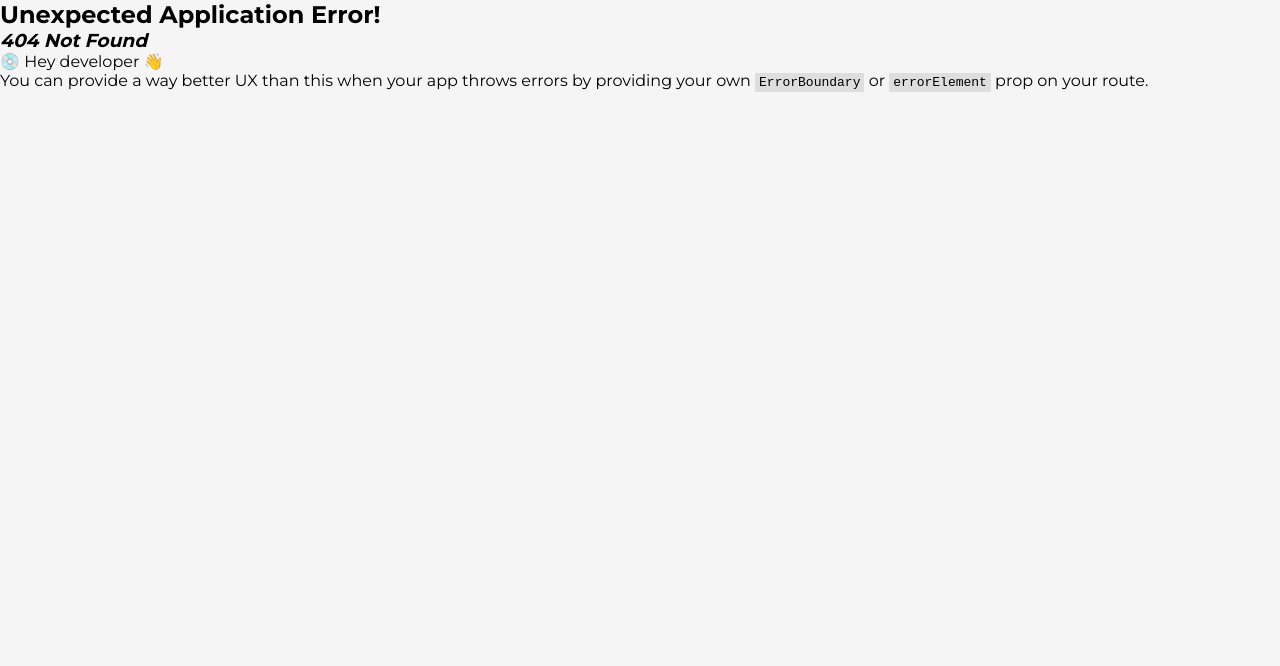
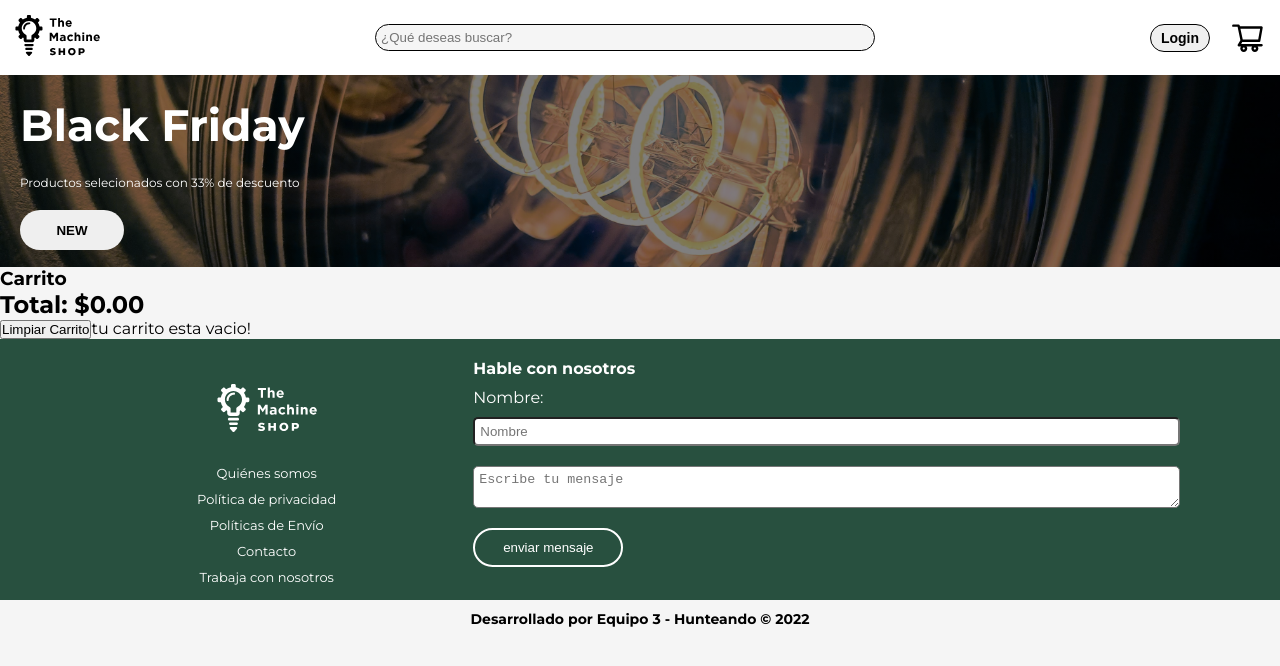
Before and after one commit to hernandw/themachineshop, a React (Vite) app in the folder frontend/: page /cart in a window 1280 px wide. Before the commit this address had no page. Shown: the top 666 px of the page. Built offline with nearby package versions, Linux system fonts and the light colour scheme.

Commit message:
cart persistence

```diff
--- a/frontend/src/App.jsx
+++ b/frontend/src/App.jsx
@@ -1,4 +1,4 @@
-import React, { useEffect, useState } from 'react';
+import { useEffect, useState } from 'react';
 import { Header, Footer } from './components/';
 import { Outlet, useLocation } from 'react-router-dom';
 import { Modal } from './components/Modal';
@@ -10,10 +10,9 @@ export const App = () => {
  const [modal, setModal] = useState(false);
  const [animarModal, setAnimarModal] = useState(false);
  const [user, setUser] = useState(null);
- const [cart, setCart] = useState({});
 
  useEffect(() => {
-		const mylocal = window.localStorage.getItem("loggedAppUser");
+  const mylocal = window.localStorage.getItem('loggedAppUser');
   if (mylocal) {
    const loggedUser = JSON.parse(mylocal);
    setUser(loggedUser.username);
--- a/frontend/src/actions/cartActions.js
+++ b/frontend/src/actions/cartActions.js
@@ -4,4 +4,5 @@ export const TYPES = {
  REMOVE_ALL_FROM_CART: 'REMOVE_ALL_FROM_CART',
  CLEAR_CART: 'CLEAR_CART',
  GET_TOTAL: 'GET_TOTAL',
+ GET_CART: 'GET_CART',
 };
--- a/frontend/src/components/Header.jsx
+++ b/frontend/src/components/Header.jsx
@@ -4,10 +4,12 @@ import '../App.css';
 import { VscAccount } from 'react-icons/vsc';
 import { AiOutlineShoppingCart } from 'react-icons/ai';
 import { useNavigate } from 'react-router-dom';
-import { useContext } from 'react';
+import { useContext, useEffect } from 'react';
+import { TYPES } from '../actions/cartActions';
 import CartContext from '../context/CartContext';
+
 export const Header = ({ setModal, setAnimarModal, user, setUser }) => {
- const { cart } = useContext(CartContext);
+ const { cart, dispatch } = useContext(CartContext);
 
  const navigate = useNavigate();
 
@@ -22,6 +24,10 @@ export const Header = ({ setModal, setAnimarModal, user, setUser }) => {
   setUser(null);
   window.localStorage.removeItem('loggedAppUser');
  };
+
+ useEffect(() => {
+  dispatch({ type: TYPES.CLREAR_CART });
+ }, []);
 
  return (
   <div className='container'>
--- a/frontend/src/components/Products.jsx
+++ b/frontend/src/components/Products.jsx
@@ -2,9 +2,9 @@ import { useContext } from 'react';
 import { TYPES } from '../actions/cartActions';
 import CartContext from '../context/CartContext';
 
-
 export const Products = () => {
- const { dispatch, products } = useContext(CartContext);
+ const { dispatch, state } = useContext(CartContext);
+ const { products } = state;
 
  const addToCart = (id) => {
   dispatch({ type: TYPES.ADD_TO_CART, payload: id });
@@ -19,7 +19,8 @@ export const Products = () => {
 
  return (
   <div className='container__products'>
-   {products.map((product) => {
+   {products
+    ? products.map((product) => {
        return (
         <div className='card' key={product.id}>
          <div>
@@ -27,13 +28,16 @@ export const Products = () => {
           <p className='card__title'>{product.name}</p>
           <p className='card__price'>{formateado(product.price)}</p>
           <button className='card__button'>Ver producto</button>
-       <button className='card__button' onClick={() => addToCart(product.id)}>
+          <button
+           className='card__button'
+           onClick={() => addToCart(product.id)}>
            Agregar al carrito
           </button>
          </div>
         </div>
        );
-   })}
+      })
+    : null}
   </div>
  );
 };
--- a/frontend/src/context/CartContext.jsx
+++ b/frontend/src/context/CartContext.jsx
@@ -1,14 +1,24 @@
 import { createContext, useState, useEffect, useReducer } from 'react';
+import { TYPES } from '../actions/cartActions';
 import { cartReducer, cartInitialState } from '../reducers/cartReducer';
 const CartContext = createContext();
 
 export default CartContext;
 
 export const CartProvider = ({ children }) => {
- const [state, dispatch] = useReducer(cartReducer, cartInitialState);
- const { products, cart } = state;
+ const getCart = window.localStorage.getItem('cart');
+ const cartStorage = JSON.parse(getCart);
 
- const contextData = { dispatch, products, cart };
+ const [state, dispatch] = useReducer(
+  cartReducer,
+  cartStorage ? cartStorage : cartInitialState
+ );
+
+ useEffect(() => {
+  window.localStorage.setItem('cart', JSON.stringify(state));
+ }, [state]);
+
+ const contextData = { dispatch, state };
 
  return (
   <CartContext.Provider value={contextData}>{children}</CartContext.Provider>
--- a/frontend/src/pages/Cart.jsx
+++ b/frontend/src/pages/Cart.jsx
@@ -3,7 +3,8 @@ import { TYPES } from '../actions/cartActions';
 import CartContext from '../context/CartContext';
 CartContext;
 export function Cart() {
- const { dispatch, cart } = useContext(CartContext);
+ const { dispatch, state } = useContext(CartContext);
+ const { cart } = state;
 
  const addToCart = (id) => {
   dispatch({ type: TYPES.ADD_TO_CART, payload: id });
@@ -35,16 +36,23 @@ export function Cart() {
    </h2>
    <article className='box'>
     <button onClick={clearCart}>Limpiar Carrito</button>
-    {cart.map((product) => (
+    {cart.length > 0
+     ? cart.map((product) => (
         <div className='card' key={product.id}>
          <div>
+          <button onClick={() => delFromCart(product.id, true)}>
+           eliminar producto
+          </button>
           <img src={product.img} />
           <p className='card__title'>{product.name}</p>
           <p className='card__price'>{formateado(product.price)}</p>
+          <button onClick={() => delFromCart(product.id)}>-</button>
           <p>cantidad: {product.quantity}</p>
+          <button onClick={() => addToCart(product.id)}>+</button>
          </div>
         </div>
-    ))}
+       ))
+     : 'tu carrito esta vacio!'}
    </article>
   </>
  );
--- a/frontend/src/reducers/cartReducer.js
+++ b/frontend/src/reducers/cartReducer.js
@@ -70,6 +70,8 @@ export const cartInitialState = {
  cart: [],
 };
 
+const hiii = console.log('holaaa');
+
 export function cartReducer(state, action) {
  switch (action.type) {
   case TYPES.ADD_TO_CART: {
@@ -117,6 +119,9 @@ export function cartReducer(state, action) {
   case TYPES.CLEAR_CART:
    return cartInitialState;
 
+  case TYPES.GET_CART:
+   return hiii;
+
   default:
    return state;
  }
```
Also changed, not shown: frontend/src/main.jsx (+22 -17 lines). Lines whose indentation alone changed are shown as unchanged.
